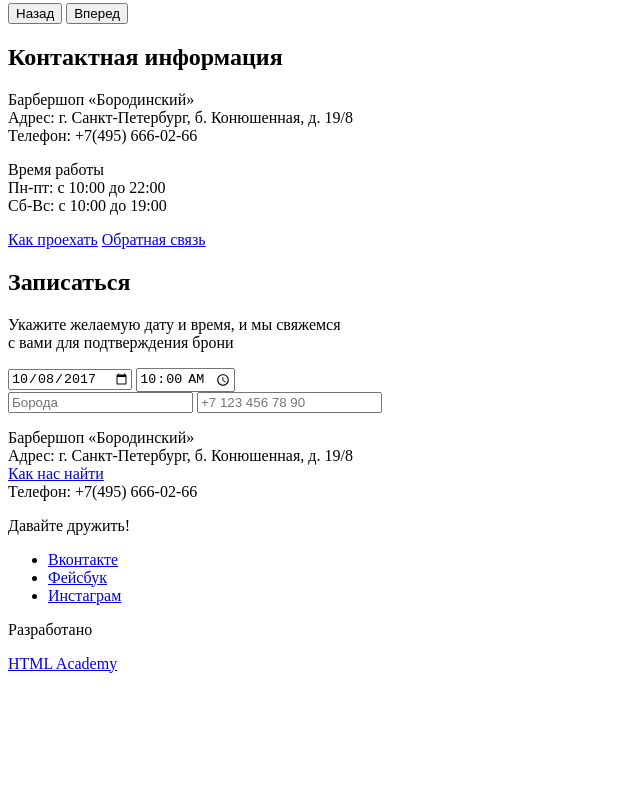
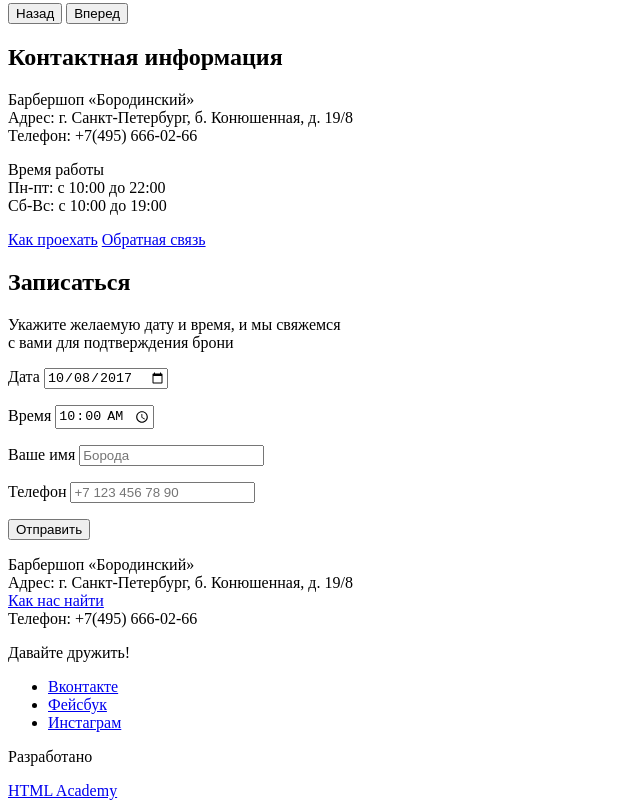
Before and after one commit to Katarina-catharsis/test, a plain HTML site: page index.html in a window 1280 px wide. Shown: the part 1225-2033 px from the top of the page, without its empty margins (0-640 px from the left). Before the commit the page ends 1906 px from the top, so only its background shows below. Drawn offline with Linux system fonts and the light colour scheme.

Commit message:
sign in form2

```diff
--- a/index.html
+++ b/index.html
@@ -122,10 +122,19 @@
            <p>Укажите желаемую дату и время, и мы свяжемся <br>
             с вами для подтверждения брони</p>
             <form action="https://echo.htmlacademy.ru" method="post">
+                <p> Дата
                 <input type="date" name="date" value="2017-10-08">
+                </p>
+                <p> Время
                 <input type="time" name="time" value="10:00"><br>
+                </p>
+                <p> Ваше имя
                 <input type="text" name="text" value="" placeholder="Борода">
+                </p>
+                <p> Телефон
                 <input type="tel" name="phone" value="" placeholder="+7 123 456 78 90" >
+                </p>
+                <button type="sibmit">Отправить</button>
             </form>
        </section>
     </main>
```
